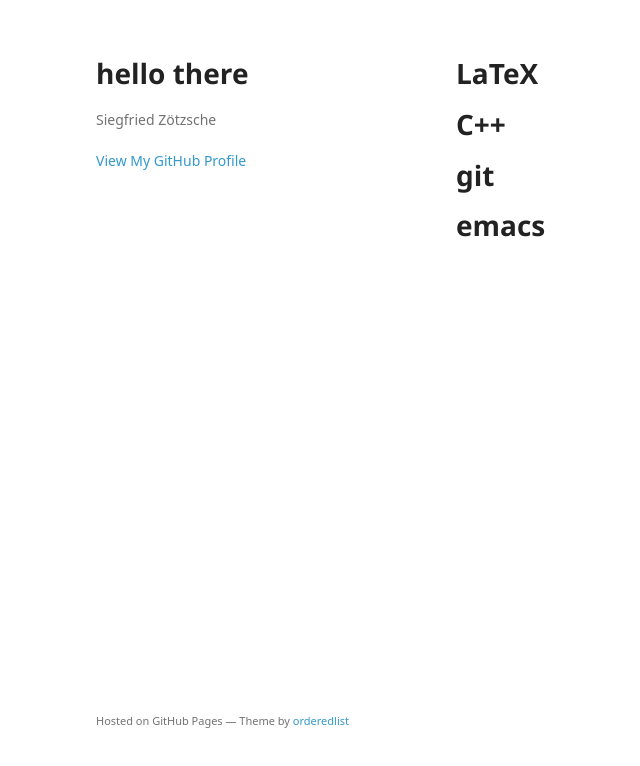
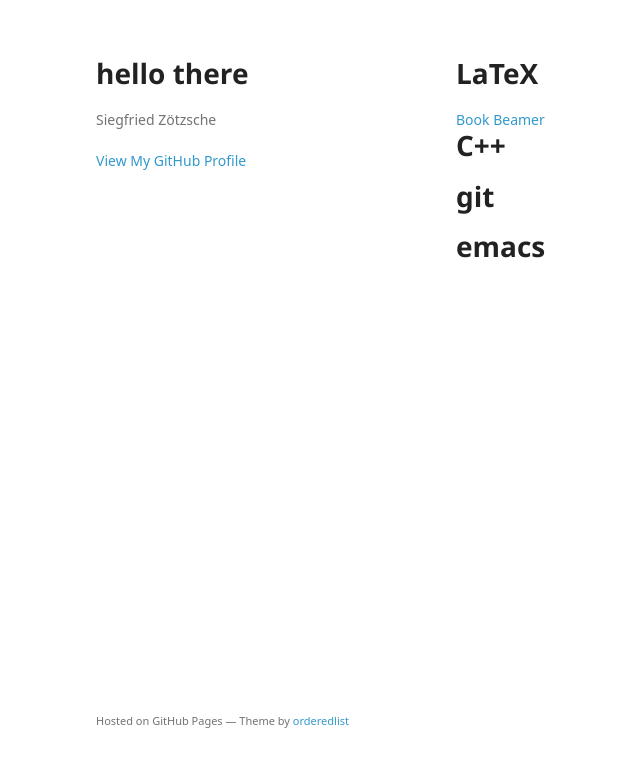
Before and after one commit to siegfriedzoetzsche/siegfriedzoetzsche.github.io, a plain HTML site: page index.html in a window 1280 px wide. Shown: the whole page, without its empty margins (114-754 px from the left). Drawn offline with Linux system fonts and the light colour scheme; a web font is replaced by a local one.

Commit message:
Update index.html
Add links to LaTeX stub repositories.

```diff
--- a/index.html
+++ b/index.html
@@ -25,7 +25,8 @@
       <section>
         <h1>
 <a id="latex" class="anchor" href="#latex" aria-hidden="true"><span class="octicon octicon-link"></span></a>LaTeX</h1>
-
+<a href="https://github.com/siegfriedzoetzsche/LaTeXBookStub">Book</a>
+<a href="https://github.com/siegfriedzoetzsche/LaTeXBeamerStub">Beamer</a>
 <h1>
 <a id="c" class="anchor" href="#c" aria-hidden="true"><span class="octicon octicon-link"></span></a>C++</h1>
 
```
